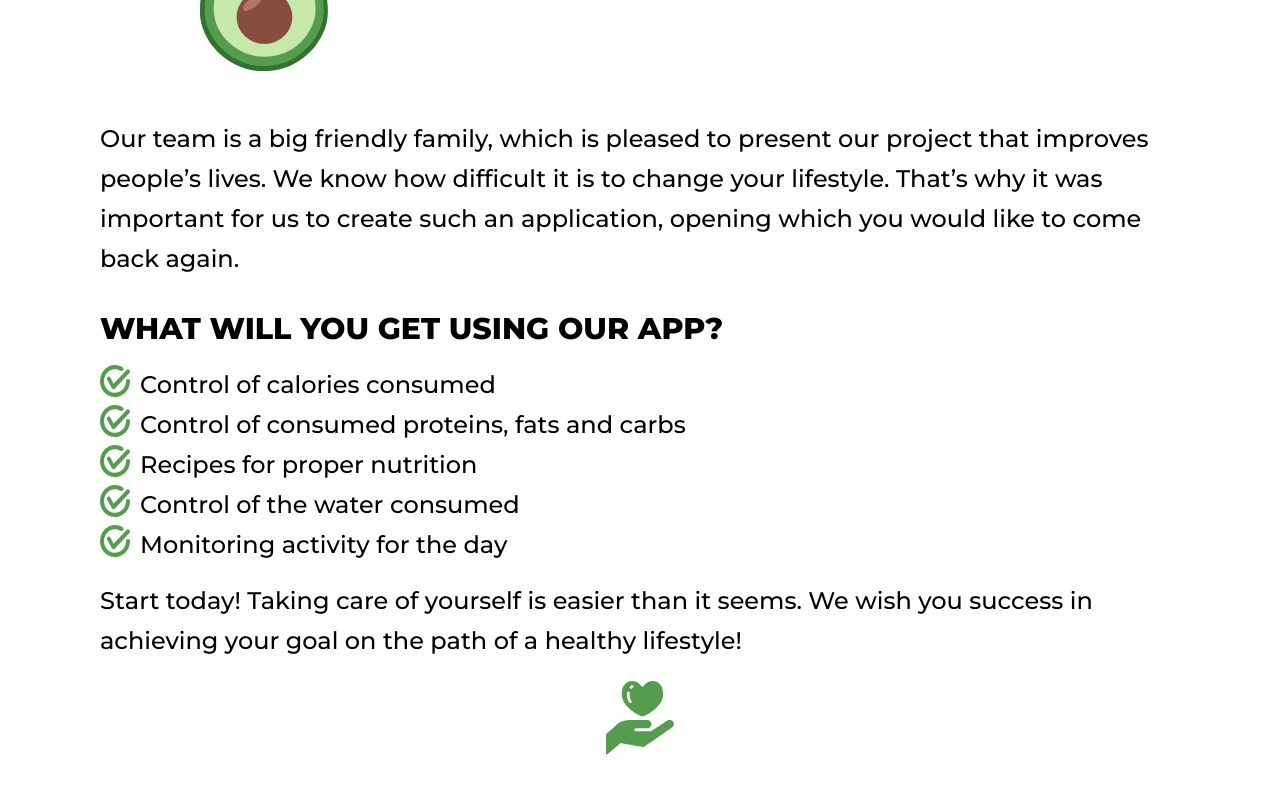
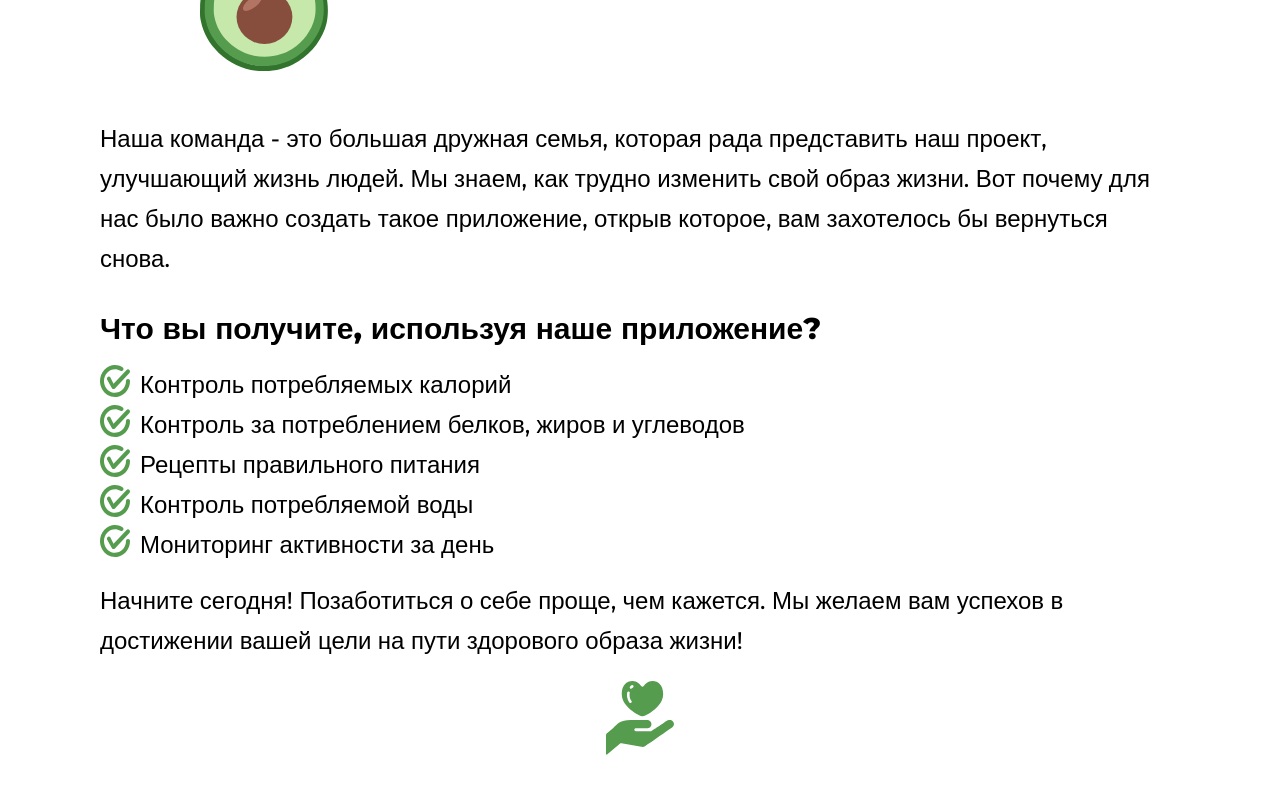
Before and after one commit to mitjasha/avocado, a React (Create React App) app: page /about in a window 1280 px wide. Shown: the part 360-1157 px from the top of the page. Built offline with nearby package versions, Linux system fonts and the light colour scheme.

Commit message:
feat: translate about screen

```diff
--- a/src/pages/AboutUsScreen/AboutUsScreen.tsx
+++ b/src/pages/AboutUsScreen/AboutUsScreen.tsx
@@ -2,40 +2,29 @@ import React from "react";
 import "./AboutUsScreen.scss";
 import "../../index.scss";
 
+import { useTranslation } from "react-i18next";
+
 const AboutUsScreen = () => {
+  const { t } = useTranslation();
   return (
     <div className="about__us__screen">
       <div className="container">
-        <h1 className="about__us__title">About us</h1>
+        <h1 className="about__us__title">{t("about_us_title")}</h1>
         <div className="about__us__logo-wrapper">
           <div className="about__us__logo" />
-          <h3 className="about__us__top_h3">WHO WE ARE?</h3>
+          <h3 className="about__us__top_h3">{t("about_us_header")}</h3>
         </div>
         <div className="about__us__container">
-          <span className="about__us__text">
-            Our team is a big friendly family, which is pleased to present our
-            project that improves people’s lives. We know how difficult it is to
-            change your lifestyle. That’s why it was important for us to create
-            such an application, opening which you would like to come back
-            again.
-          </span>
-          <h3 className="about__us__text__h3">
-            WHAT WILL YOU GET USING OUR APP?
-          </h3>
+          <span className="about__us__text">{t("about_us_text")}</span>
+          <h3 className="about__us__text__h3">{t("about_us_question")}</h3>
           <ul className="about__us__ul">
-            <li className="about__us__text">Control of calories consumed</li>
-            <li className="about__us__text">
-              Control of consumed proteins, fats and carbs
-            </li>
-            <li className="about__us__text">Recipes for proper nutrition</li>
-            <li className="about__us__text">Control of the water consumed</li>
-            <li className="about__us__text">Monitoring activity for the day</li>
+            <li className="about__us__text">{t("about_us_li_1")}</li>
+            <li className="about__us__text">{t("about_us_li_2")}</li>
+            <li className="about__us__text">{t("about_us_li_3")}</li>
+            <li className="about__us__text">{t("about_us_li_4")}</li>
+            <li className="about__us__text">{t("about_us_li_5")}</li>
           </ul>
-          <span className="about__us__text">
-            Start today! Taking care of yourself is easier than it seems. We
-            wish you success in achieving your goal on the path of a healthy
-            lifestyle!
-          </span>
+          <span className="about__us__text">{t("about_us_end_text")}</span>
           <div className="about__us__heart" />
         </div>
       </div>
```
